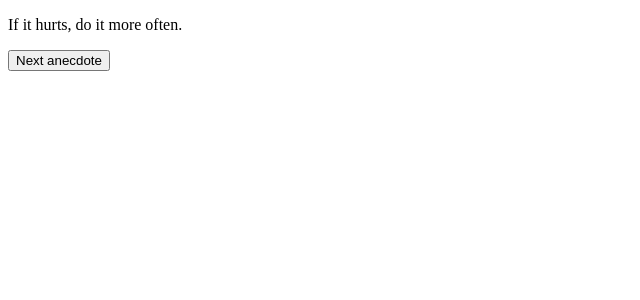
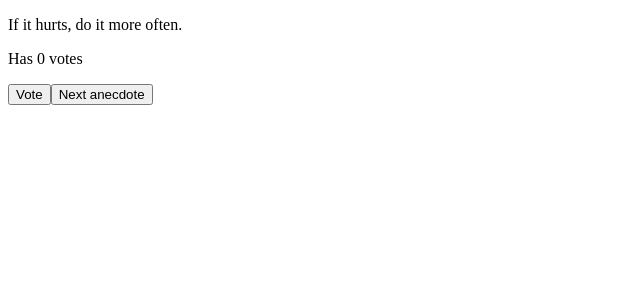
Before and after one commit to mecene/fullstack-Helsinki, a React (Create React App) app in the folder part1/anecdotes/: page / in a window 1280 px wide. Shown: the top 300 px of the page, without its empty margins (0-640 px from the left). Built offline with nearby package versions, Linux system fonts and the light colour scheme.

Commit message:
anecdote-1.13

```diff
--- a/part1/anecdotes/src/App.js
+++ b/part1/anecdotes/src/App.js
@@ -1,7 +1,7 @@
 import { useState } from 'react'
-
-const Button = ({text, onClick}) => {
-  return(
+// Component button
+const Button = ({ text, onClick }) => {
+  return (
     <button onClick={onClick}> {text} </button>
   )
 }
@@ -17,13 +17,24 @@ const App = () => {
     'Programming without an extremely heavy use of console.log is same as if a doctor would refuse to use x-rays or blood tests when diagnosing patients.',
     'The only way to go fast, is to go well.'
   ]
+ // Define our states
+  const [selected, setSelected] = useState(0)
+  const [points, setPoints] = useState(new Uint8Array(anecdotes.length)) //new Uint8Array(anecdotes.length)
 
-  const [selected, setSelected] = useState(0)
+// function to increase the score of the displayed anecdote
+  const vote = (selected) =>{
+    const pointsCopy = [...points]
+    pointsCopy[selected] += 1
+    setPoints(pointsCopy)
+    //console.log(points)
+  }
 
   return (
     <div>
       <p>{anecdotes[selected]}</p>
-      <Button text={'Next anecdote'} onClick={()=>setSelected(Math.floor(Math.random()*anecdotes.length))}/>
+      <p>Has {points[selected]} votes</p>
+      <Button text={'Vote'} onClick={() => vote(selected)} />
+      <Button text={'Next anecdote'} onClick={() => setSelected(Math.floor(Math.random() * anecdotes.length))} />
 
     </div>
   )
```
